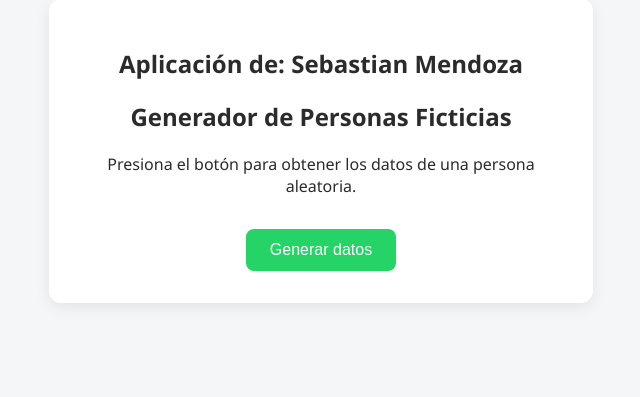
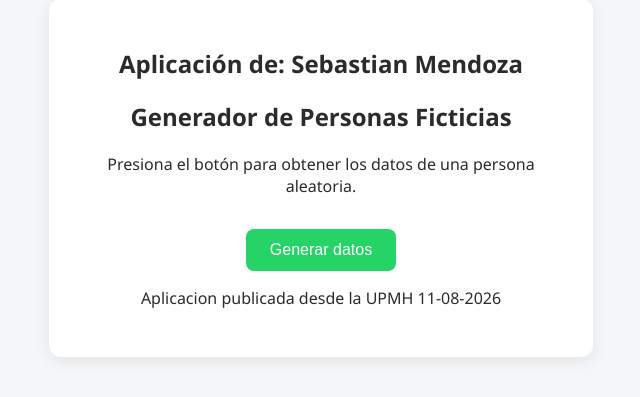
Before and after one commit to sebastianmendozag05-eng/DESPLIEGUE-RENDER, a Flask app: page / in a window 1280 px wide. Shown: the part 61-458 px from the top of the page, without its empty margins (319-959 px from the left). Run offline with Flask 3, Linux system fonts and the light colour scheme.

Commit message:
Se añadio un mensaje en la bienvenida

```diff
--- a/templates/index.html
+++ b/templates/index.html
@@ -17,6 +17,7 @@
 
         <form action="/generar" method="POST">
             <button type="submit" class="btn">Generar datos</button>
+            <p>Aplicacion publicada desde la UPMH 11-08-2026</p>
         </form>
     </div>
 </body>
```
